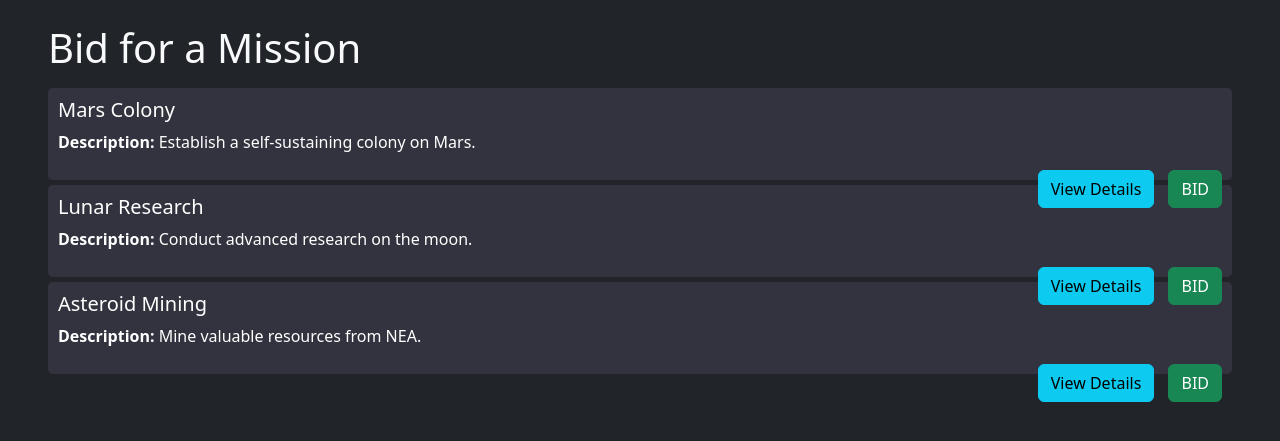
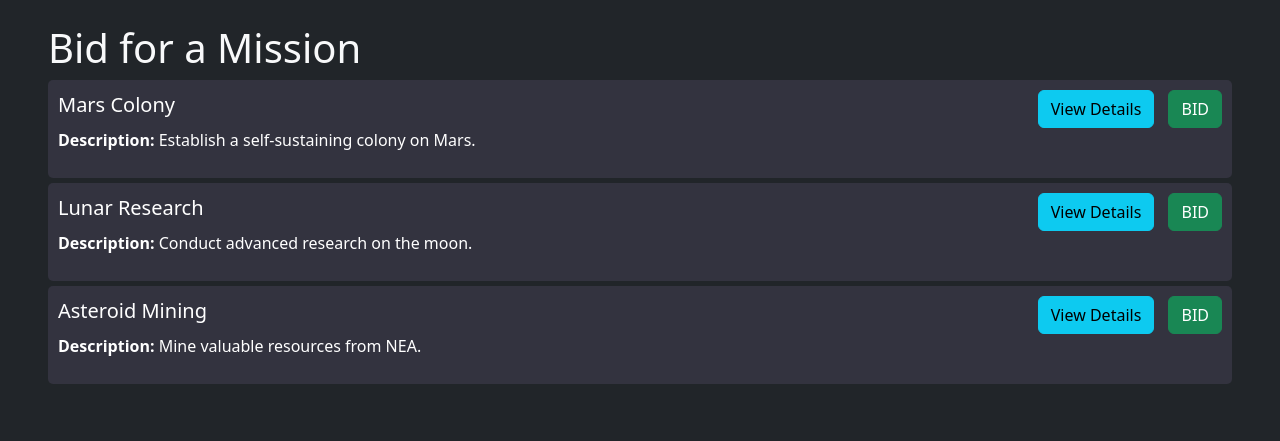
Before and after one commit to ali-tunahan/KASAD-Space-Mission-Planner, a Flask app: page /bid_for_mission in a window 1280 px wide. Shown: the part 56-497 px from the top of the page. Run offline with Flask 3, Linux system fonts and the light colour scheme; data comes from the database, SQL or seed files in the repository; data that the repository does not hold is empty; some libraries are stand-ins or nearby versions.

Commit message:
Bid For Mission View Details Update
Format changed

```diff
--- a/app/templates/bid_for_mission.html
+++ b/app/templates/bid_for_mission.html
@@ -8,31 +8,42 @@ Bid for a Mission
 <style>
     .mission-item {
         background-color: #33333f; /* Dark background for contrast */
-      color: white; /* White text for readability */
+        color: white;
         padding: 10px;
         margin-bottom: 5px;
         border-radius: 5px;
     }
     .buttons-right {
-      float: right; /* Align buttons to the right */
+        float: right;
+        white-space: nowrap;
     }
     .button-spacing {
         margin-left: 10px; /* Space between buttons */
     }
+    .button-row {
+        display: flex;
+        justify-content: space-between;
+        align-items: center;
+    }
+    .header-description-row {
+
+    }
 </style>
 
 <div class="container-fluid py-4 px-5">
-    <h1 class="display-6 pb-2">Bid for a Mission</h1>
+    <h1>Bid for a Mission</h1>
     {% for mission in missions %}
     <div class="mission-item">
+        <div class="button-row">
             <h5>{{ mission.title }}</h5>
-      <p><strong>Description:</strong> {{ mission.description }}</p>
             <div class="buttons-right">
                 <button type="button" class="btn btn-info button-spacing" data-bs-toggle="modal" data-bs-target="#modal{{ mission.mission_id }}">
                     View Details
                 </button>
                 <button type="button" class="btn btn-success button-spacing">BID</button>
             </div>
+        </div>
+        <p><strong>Description:</strong> {{ mission.description }}</p>
 
       <!-- Modal -->
       <div class="modal fade" id="modal{{ mission.mission_id }}" tabindex="-1" aria-labelledby="modalLabel{{ mission.mission_id }}" aria-hidden="true">
@@ -42,11 +53,11 @@ Bid for a Mission
                 <h5 class="modal-title" id="modalLabel{{ mission.mission_id }}">{{ mission.title }}</h5>
                 <button type="button" class="btn-close" data-bs-dismiss="modal" aria-label="Close"></button>
             </div>
-            <div class="modal-body">
+            <div class="mission-item">
                 <p><strong>Launch Date:</strong> {{ mission.launch_date }}</p>
-              <p><strong>Duration:</strong> {{ mission.duration }} months</p>
                 <p><strong>Payload Volume:</strong> {{ mission.payload_volume }} cubic meters</p>
                 <p><strong>Payload Weight:</strong> {{ mission.payload_weight }} kg</p>
+                <p><strong>Duration:</strong> {{ mission.duration }} months</p>
             </div>
             <div class="modal-footer">
                 <button type="button" class="btn btn-secondary" data-bs-dismiss="modal">Close</button>
```
Lines whose indentation alone changed are shown as unchanged.
